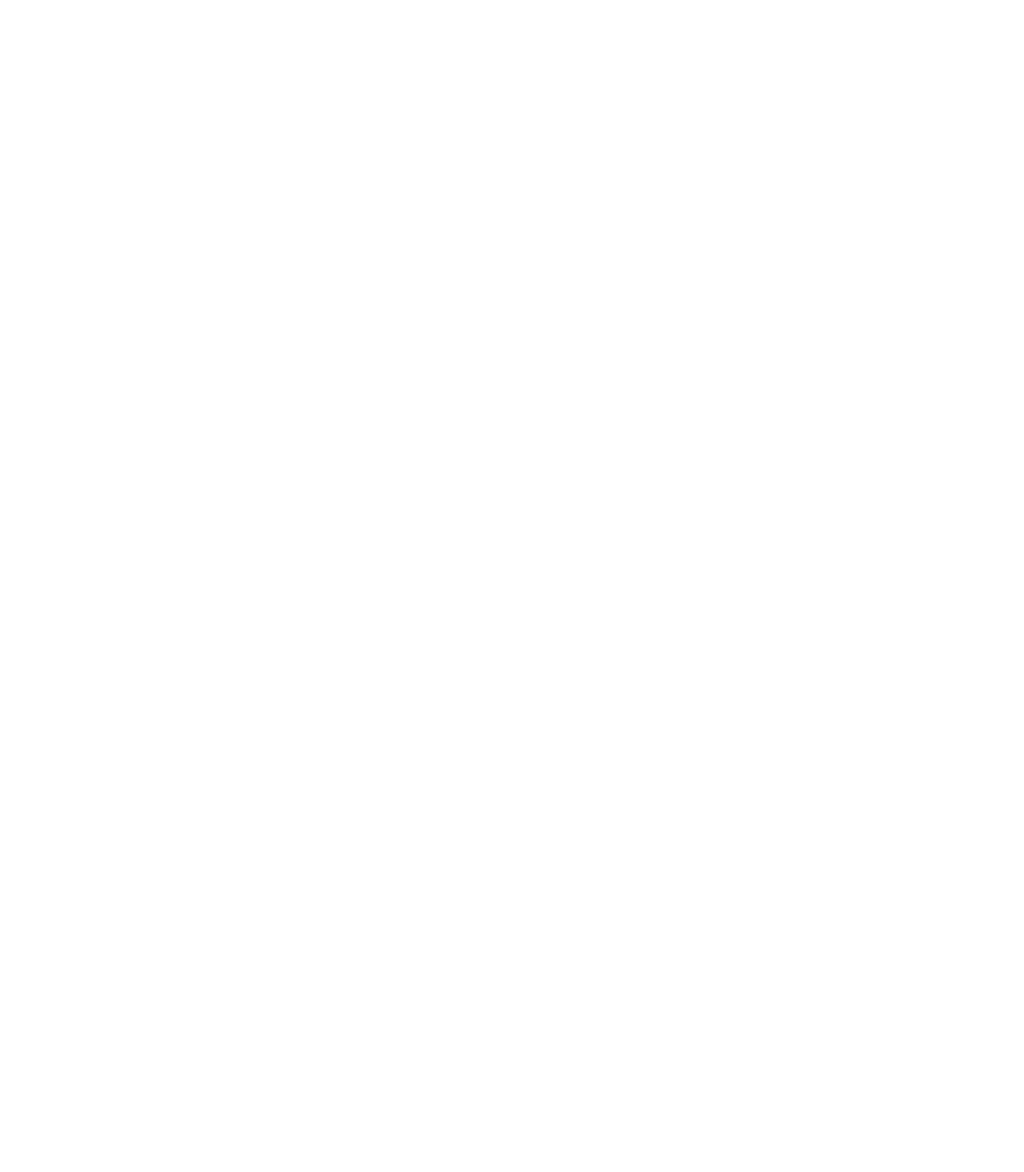
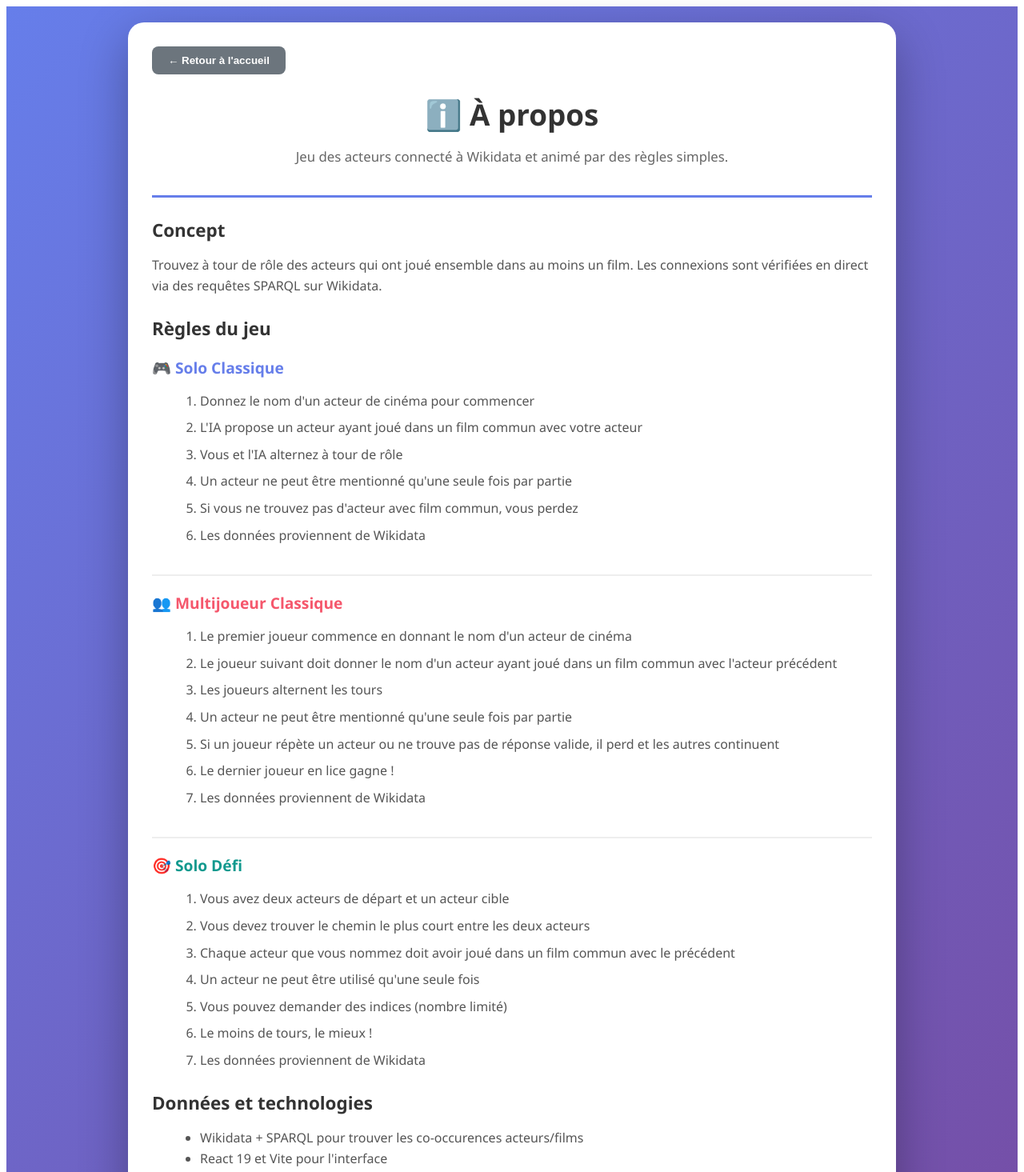
Before and after one commit to ErwannR1H/rolandGamosCinema, a React (Vite) app: page /about in a window 1280 px wide. Before the commit this address had no page. Shown: the top 1465 px of the page at 80% size. Before the commit the page ends 800 px from the top, so only its background shows below. Built offline with nearby package versions, Linux system fonts and the light colour scheme.

Commit message:
bouton a propos fait avec les règles

```diff
--- a/src/App.jsx
+++ b/src/App.jsx
@@ -10,6 +10,7 @@
 import ChallengeGame from './components/ChallengeGame';
 import NetworkAnalysis from './components/NetworkAnalysis';
 import SoloGame from './components/SoloGame';
+import About from './components/About';
 import { findActor, haveCommonMovie } from './services/sparqlService';
 import { BrowserRouter as Router, Routes, Route, Link } from 'react-router-dom';
 
@@ -674,6 +675,9 @@
 
         {/* Analyse du réseau d'acteurs */}
         <Route path="/analysis" element={<NetworkAnalysis />} />
+
+        {/* Page À propos */}
+        <Route path="/about" element={<About />} />
       </Routes>
     </Router>
   );
--- /dev/null
+++ b/src/components/About.jsx
@@ -0,0 +1,140 @@
+import React from 'react';
+import { Link } from 'react-router-dom';
+
+function About() {
+  const soloRules = [
+    "Donnez le nom d'un acteur de cinéma pour commencer",
+    "L'IA propose un acteur ayant joué dans un film commun avec votre acteur",
+    "Vous et l'IA alternez à tour de rôle",
+    "Un acteur ne peut être mentionné qu'une seule fois par partie",
+    "Si vous ne trouvez pas d'acteur avec film commun, vous perdez",
+    "Les données proviennent de Wikidata"
+  ];
+
+  const multiRules = [
+    "Le premier joueur commence en donnant le nom d'un acteur de cinéma",
+    "Le joueur suivant doit donner le nom d'un acteur ayant joué dans un film commun avec l'acteur précédent",
+    "Les joueurs alternent les tours",
+    "Un acteur ne peut être mentionné qu'une seule fois par partie",
+    "Si un joueur répète un acteur ou ne trouve pas de réponse valide, il perd et les autres continuent",
+    "Le dernier joueur en lice gagne !",
+    "Les données proviennent de Wikidata"
+  ];
+
+  const defiRules = [
+    "Vous avez deux acteurs de départ et un acteur cible",
+    "Vous devez trouver le chemin le plus court entre les deux acteurs",
+    "Chaque acteur que vous nommez doit avoir joué dans un film commun avec le précédent",
+    "Un acteur ne peut être utilisé qu'une seule fois",
+    "Vous pouvez demander des indices (nombre limité)",
+    "Le moins de tours, le mieux !",
+    "Les données proviennent de Wikidata"
+  ];
+
+  return (
+    <div style={{
+      fontFamily: "'Segoe UI', Tahoma, Geneva, Verdana, sans-serif",
+      background: 'linear-gradient(135deg, #667eea 0%, #764ba2 100%)',
+      minHeight: '100vh',
+      padding: '20px'
+    }}>
+      <div style={{
+        maxWidth: '900px',
+        margin: '0 auto',
+        background: 'white',
+        borderRadius: '20px',
+        boxShadow: '0 20px 60px rgba(0, 0, 0, 0.3)',
+        padding: '30px'
+      }}>
+        <div style={{ marginBottom: '20px' }}>
+          <Link to="/" style={{ textDecoration: 'none' }}>
+            <button style={{
+              padding: '10px 20px',
+              border: 'none',
+              borderRadius: '8px',
+              background: '#6c757d',
+              color: 'white',
+              cursor: 'pointer',
+              fontWeight: '600'
+            }}>
+              ← Retour à l'accueil
+            </button>
+          </Link>
+        </div>
+
+        <header style={{
+          textAlign: 'center',
+          marginBottom: '25px',
+          paddingBottom: '20px',
+          borderBottom: '3px solid #667eea'
+        }}>
+          <h1 style={{ color: '#333', fontSize: '2.3em', marginBottom: '10px' }}>
+            ℹ️ À propos
+          </h1>
+          <p style={{ color: '#666', fontSize: '1.05em' }}>
+            Jeu des acteurs connecté à Wikidata et animé par des règles simples.
+          </p>
+        </header>
+
+        <section style={{ marginBottom: '25px' }}>
+          <h2 style={{ color: '#333', fontSize: '1.4em', marginBottom: '12px' }}>Concept</h2>
+          <p style={{ color: '#555', lineHeight: 1.6 }}>
+            Trouvez à tour de rôle des acteurs qui ont joué ensemble dans au moins un film. Les connexions sont vérifiées en direct via des requêtes SPARQL sur Wikidata.
+          </p>
+        </section>
+
+        <section style={{ marginBottom: '25px' }}>
+          <h2 style={{ color: '#333', fontSize: '1.4em', marginBottom: '12px' }}>Règles du jeu</h2>
+
+          <div style={{ marginBottom: '20px', paddingBottom: '20px', borderBottom: '2px solid #eee' }}>
+            <h3 style={{ color: '#667eea', fontSize: '1.2em', marginBottom: '10px' }}>🎮 Solo Classique</h3>
+            <ol style={{ marginLeft: '20px', color: '#555', lineHeight: 1.6 }}>
+              {soloRules.map((rule, idx) => (
+                <li key={idx} style={{ marginBottom: '8px' }}>{rule}</li>
+              ))}
+            </ol>
+          </div>
+
+          <div style={{ marginBottom: '20px', paddingBottom: '20px', borderBottom: '2px solid #eee' }}>
+            <h3 style={{ color: '#f5576c', fontSize: '1.2em', marginBottom: '10px' }}>👥 Multijoueur Classique</h3>
+            <ol style={{ marginLeft: '20px', color: '#555', lineHeight: 1.6 }}>
+              {multiRules.map((rule, idx) => (
+                <li key={idx} style={{ marginBottom: '8px' }}>{rule}</li>
+              ))}
+            </ol>
+          </div>
+
+          <div style={{ marginBottom: '20px' }}>
+            <h3 style={{ color: '#11998e', fontSize: '1.2em', marginBottom: '10px' }}>🎯 Solo Défi</h3>
+            <ol style={{ marginLeft: '20px', color: '#555', lineHeight: 1.6 }}>
+              {defiRules.map((rule, idx) => (
+                <li key={idx} style={{ marginBottom: '8px' }}>{rule}</li>
+              ))}
+            </ol>
+          </div>
+        </section>
+
+        <section style={{ marginBottom: '25px' }}>
+          <h2 style={{ color: '#333', fontSize: '1.4em', marginBottom: '12px' }}>Données et technologies</h2>
+          <ul style={{ marginLeft: '20px', color: '#555', lineHeight: 1.6 }}>
+            <li>Wikidata + SPARQL pour trouver les co-occurences acteurs/films</li>
+            <li>React 19 et Vite pour l'interface</li>
+            <li>D3 pour la visualisation réseau</li>
+            <li>Ollama (LLaMA) pour aider à corriger les noms mal orthographiés</li>
+          </ul>
+        </section>
+
+        <section style={{ marginBottom: '10px' }}>
+          <h2 style={{ color: '#333', fontSize: '1.4em', marginBottom: '12px' }}>Limites et avertissements</h2>
+          <ul style={{ marginLeft: '20px', color: '#555', lineHeight: 1.6 }}>
+            <li>Dépendance aux données Wikidata (peut être incomplet ou parfois lent)</li>
+            <li>Connexion réseau requise pour les requêtes SPARQL</li>
+            <li>Les corrections IA restent probabilistes</li>
+          </ul>
+        </section>
+      </div>
+    </div>
+  );
+}
+
+export default About;
```
Also changed, not shown: public/popular-actors.json, 1 other file (tests, documents, lock files or other folders).
